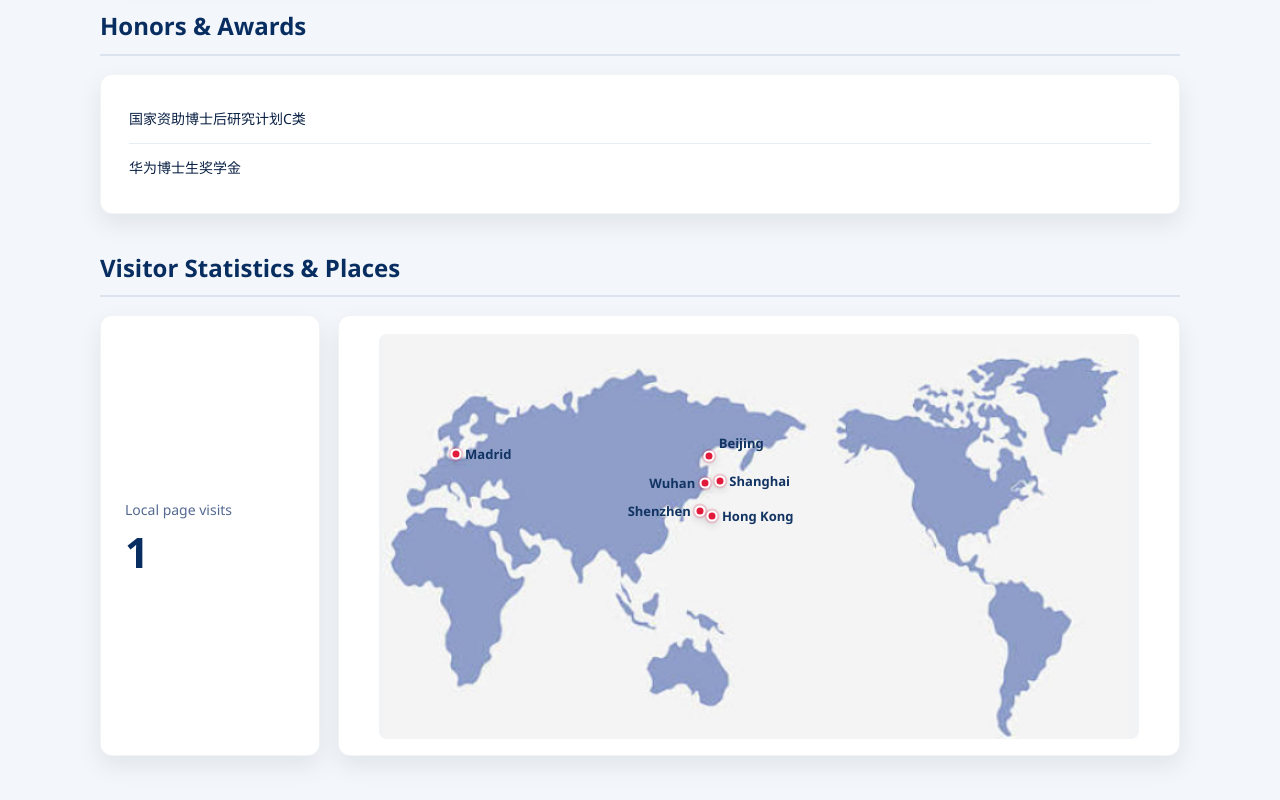
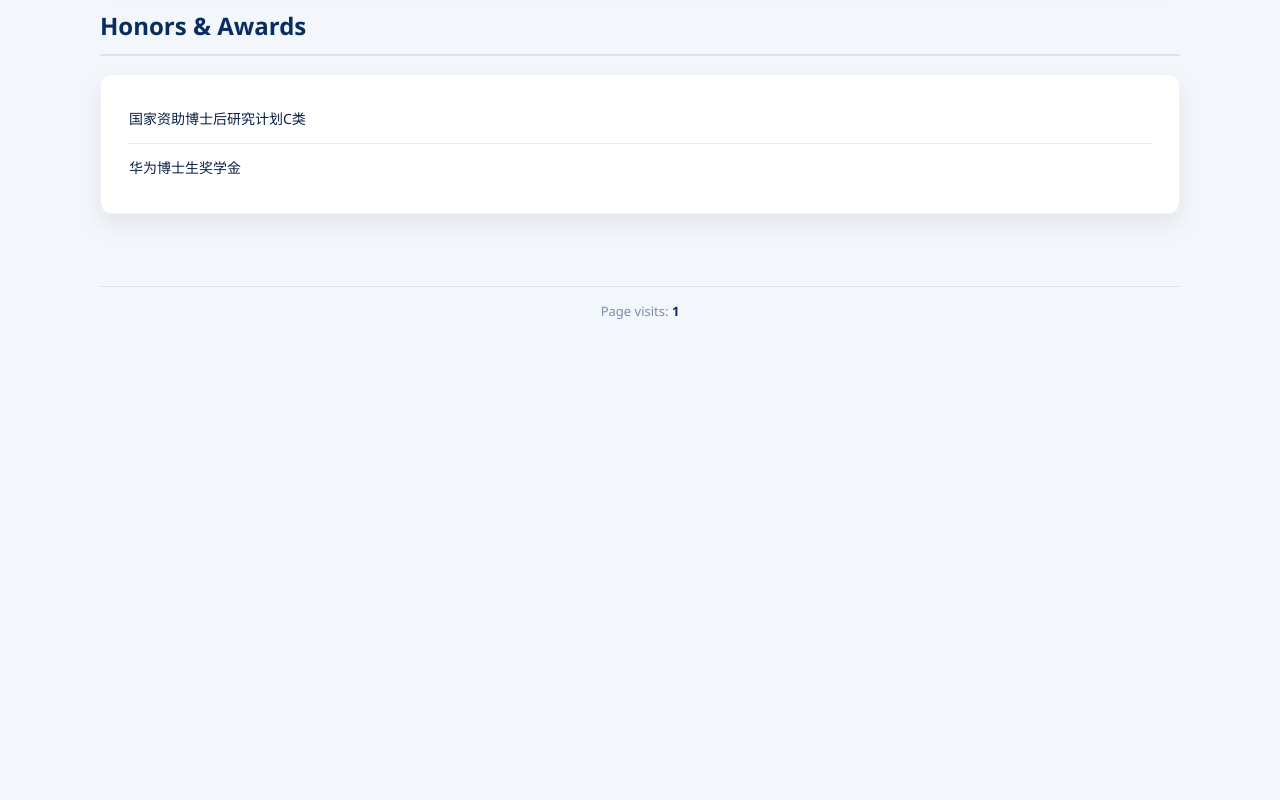
Before and after one commit to zhangbinbin18/zhangbinbin18.github.io, a plain HTML site: page index.html in a window 1280 px wide. Shown: the part 2995-3795 px from the top of the page. After the commit the page ends 3359 px from the top, so only its background shows below. Drawn offline with Linux system fonts and the light colour scheme.

Commit message:
Add files via upload

```diff
--- a/index.html
+++ b/index.html
@@ -301,87 +301,19 @@
       font-size: 14px;
     }
 
-    .stats-grid {
-      display: grid;
-      grid-template-columns: 220px 1fr;
-      gap: 18px;
-      align-items: stretch;
+    .site-footer {
+      width: min(1080px, calc(100% - 56px));
+      margin: 18px auto 42px;
+      padding-top: 14px;
+      border-top: 1px solid var(--line);
+      color: #7a8dad;
+      font-size: 13px;
+      text-align: center;
     }
 
-    .visit-card {
-      padding: 22px 24px;
-      display: flex;
-      flex-direction: column;
-      justify-content: center;
-      min-height: 180px;
-    }
-
-    .visit-label {
-      margin: 0;
-      color: #556991;
-      font-size: 14px;
-    }
-
-    .visit-number {
-      margin: 10px 0 0;
+    .site-footer strong {
       color: var(--navy);
-      font-size: 42px;
-      line-height: 1;
       font-weight: 700;
-    }
-
-    .map-card {
-      padding: 18px 22px 16px;
-      min-height: 180px;
-    }
-
-    .map-frame {
-      position: relative;
-      width: 100%;
-      max-width: 760px;
-      margin: 0 auto;
-    }
-
-    .world-map {
-      width: 100%;
-      height: auto;
-      display: block;
-      border-radius: 8px;
-    }
-
-    .map-point {
-      position: absolute;
-      width: 11px;
-      height: 11px;
-      border-radius: 50%;
-      background: #e21b3c;
-      border: 2px solid #fff;
-      box-shadow: 0 0 0 2px rgba(226, 27, 60, 0.18), 0 3px 8px rgba(20, 32, 54, 0.18);
-      transform: translate(-50%, -50%);
-    }
-
-    .map-point span {
-      position: absolute;
-      left: 13px;
-      top: -7px;
-      color: #123462;
-      font-size: 13px;
-      font-weight: 700;
-      font-family: "Segoe UI", "Helvetica Neue", Arial, sans-serif;
-      white-space: nowrap;
-    }
-
-    .map-point.cluster span {
-      top: 8px;
-    }
-
-    .map-point.label-left span {
-      left: auto;
-      right: 13px;
-    }
-
-    .map-point.label-above span {
-      top: -20px;
     }
 
     @media (max-width: 720px) {
@@ -401,10 +333,6 @@
       .project,
       .patent {
         padding: 20px;
-      }
-
-      .stats-grid {
-        grid-template-columns: 1fr;
       }
 
       .badge {
@@ -572,59 +500,16 @@
       </div>
     </section>
 
-    <section>
-      <h2 class="section-title">Visitor Statistics &amp; Places</h2>
-      <div class="stats-grid">
-        <div class="card visit-card">
-          <p class="visit-label">Local page visits</p>
-          <p class="visit-number" id="visitCount">1</p>
-        </div>
-        <div class="card map-card">
-          <div class="map-frame" aria-label="World map marking visited places">
-            <img class="world-map" src="world-map.png" alt="World map">
-            <div id="mapMarkers"></div>
-          </div>
-        </div>
-      </div>
-    </section>
   </main>
+  <footer class="site-footer">
+    Page visits: <strong id="visitCount">1</strong>
+  </footer>
   <script>
     (function () {
       var key = "binbin-homepage-local-visits";
       var visits = Number(localStorage.getItem(key) || "0") + 1;
       localStorage.setItem(key, String(visits));
       document.getElementById("visitCount").textContent = visits.toLocaleString();
-
-      var places = [
-        { name: "Madrid", lat: 40.4168, lon: -3.7038 },
-        { name: "Beijing", lat: 39.9042, lon: 116.4074, label: "label-above" },
-        { name: "Shanghai", lat: 31.2304, lon: 121.4737 },
-        { name: "Wuhan", lat: 30.5928, lon: 114.3055, label: "label-left" },
-        { name: "Shenzhen", lat: 22.5431, lon: 114.0579, label: "label-left", dx: -4, dy: 5 },
-        { name: "Hong Kong", lat: 22.3193, lon: 114.1694, dx: 8, dy: 9 }
-      ];
-
-      function projectToMap(lat, lon) {
-        var minLon = -40;
-        var maxLat = 82;
-        var latSpan = 140;
-        var normalizedLon = lon < minLon ? lon + 360 : lon;
-        return {
-          x: ((normalizedLon - minLon) / 360) * 100,
-          y: ((maxLat - lat) / latSpan) * 100
-        };
-      }
-
-      var markerLayer = document.getElementById("mapMarkers");
-      places.forEach(function (place) {
-        var point = projectToMap(place.lat, place.lon);
-        var marker = document.createElement("div");
-        marker.className = "map-point" + (place.label ? " " + place.label : "");
-        marker.style.left = "calc(" + point.x.toFixed(2) + "% + " + (place.dx || 0) + "px)";
-        marker.style.top = "calc(" + point.y.toFixed(2) + "% + " + (place.dy || 0) + "px)";
-        marker.innerHTML = "<span>" + place.name + "</span>";
-        markerLayer.appendChild(marker);
-      });
     })();
   </script>
 </body>
```
